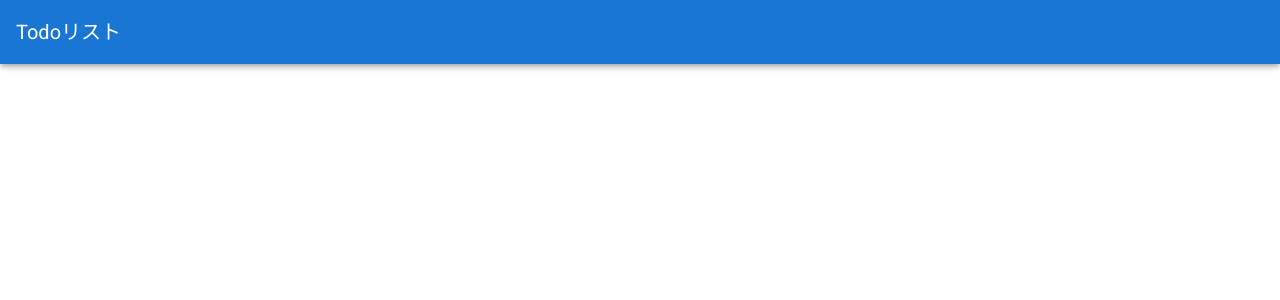
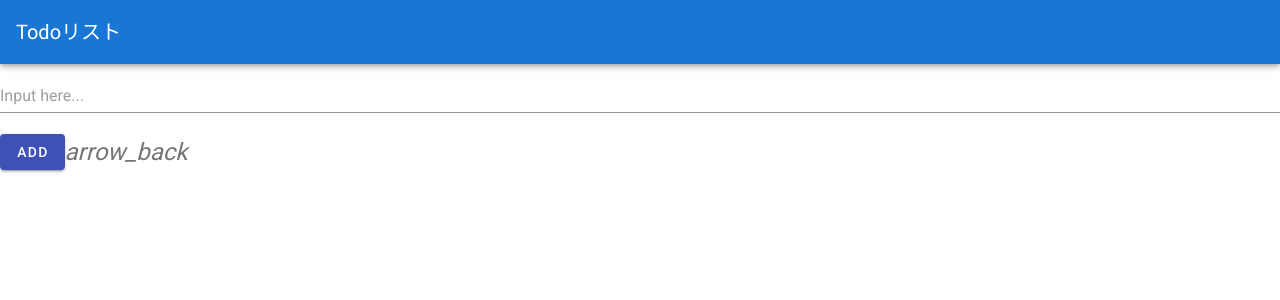
Before and after one commit to mmk-uk/vue-todolist, a Vue app: page /#/create in a window 1280 px wide. Shown: the top 300 px of the page. Built offline with nearby package versions, Linux system fonts and the light colour scheme.

Commit message:
Todo機能の追加

```diff
--- a/src/main.js
+++ b/src/main.js
@@ -6,7 +6,8 @@ import router from './router'
 Vue.config.productionTip = false
 
 new Vue({
+  render: h => h(App),
   vuetify,
-  router,
-  render: h => h(App)
+  router
+
 }).$mount('#app')
--- a/src/router/index.js
+++ b/src/router/index.js
@@ -1,6 +1,7 @@
 import Vue from 'vue'
 import VueRouter from 'vue-router'
 import TodoList from '../views/TodoList.vue'
+import RegisterTodo from '../views/RegisterTodo.vue'
 
 Vue.use(VueRouter)
 
@@ -11,12 +12,9 @@ const routes = [
     component: TodoList
   },
   {
-    path: '/about',
-    name: 'About',
-    // route level code-splitting
-    // this generates a separate chunk (about.[hash].js) for this route
-    // which is lazy-loaded when the route is visited.
-    component: () => import(/* webpackChunkName: "about" */ '../views/About.vue')
+    path: '/create',
+    name: 'create',
+    component: RegisterTodo
   }
 ]
 
--- a/src/views/About.vue
+++ /dev/null
@@ -1,5 +0,0 @@
-<template>
-  <div class="about">
-    <h1>This is an about page</h1>
-  </div>
-</template>
--- /dev/null
+++ b/src/views/RegisterTodo.vue
@@ -0,0 +1,38 @@
+<template>
+
+    <div>
+        <v-text-field v-model="newTodo" placeholder="Input here..."></v-text-field>
+        <v-btn dark color="indigo" v-on:click="addTodo()" class="white--text">ADD</v-btn>
+        <router-link to="/">
+          <v-icon>arrow_back</v-icon>
+        </router-link>
+    </div>
+
+</template>
+
+<script>
+export default {
+    data(){
+        return {
+            newTodo:''
+        }
+    },
+    methods:{
+        addTodo(){
+            if(this.newTodo === '')return;
+            const todos = JSON.parse(localStorage.getItem('todos'))||[];
+            todos.push(this.newTodo);
+            localStorage.setItem('todos',JSON.stringify(todos));
+            this.newTodo = '';
+            this.$router.push('/');
+        }
+    }
+
+}
+</script>
+
+<style scoped>
+    a {
+        text-decoration: none;
+    }
+</style>
--- a/src/views/TodoList.vue
+++ b/src/views/TodoList.vue
@@ -1,13 +1,55 @@
 <template>
-  <v-container>
-      リスト
+  <div>
+      <v-list>
+          <template v-for="(todo,i) in todos">
+              <v-list-item v-bind:key="i">
+                  <v-list-item-content>
+                      {{todo}}
+                  </v-list-item-content>
+                  <v-list-item-action>
+                      <v-btn text icon v-on:click="deleteTodo(i)">
+                          <v-icon>delete</v-icon>
+                      </v-btn>
+                  </v-list-item-action>
+              </v-list-item>
+          </template>
+      </v-list>
+      <div class="bottom-right">
+          <v-btn fab color="indigo" v-on:click="addTodo">
+              <v-icon color="white">add</v-icon>
+          </v-btn>
+      </div>
+  </div>
 
-  </v-container>
 </template>
 
 <script>
+export default {
+    data(){
+        return{
+            todos:[]
+        }
+    },
+    created(){
+        this.todos=JSON.parse(localStorage.getItem('todos')) || [];
+    },
+    methods:{
+        deleteTodo(i){
+            this.todos.splice(i,1);
+            localStorage.setItem('todos',JSON.stringify(this.todos));
+        },
+        addTodo(){
+            this.$router.push('/create');
+        }
+    }
 
-export default {
-  name: 'TodoList',
 }
 </script>
+
+<style scoped>
+    .bottom-right{
+        position: fixed;
+        bottom: 0px;
+        right: 0px;
+    }
+</style>
```
